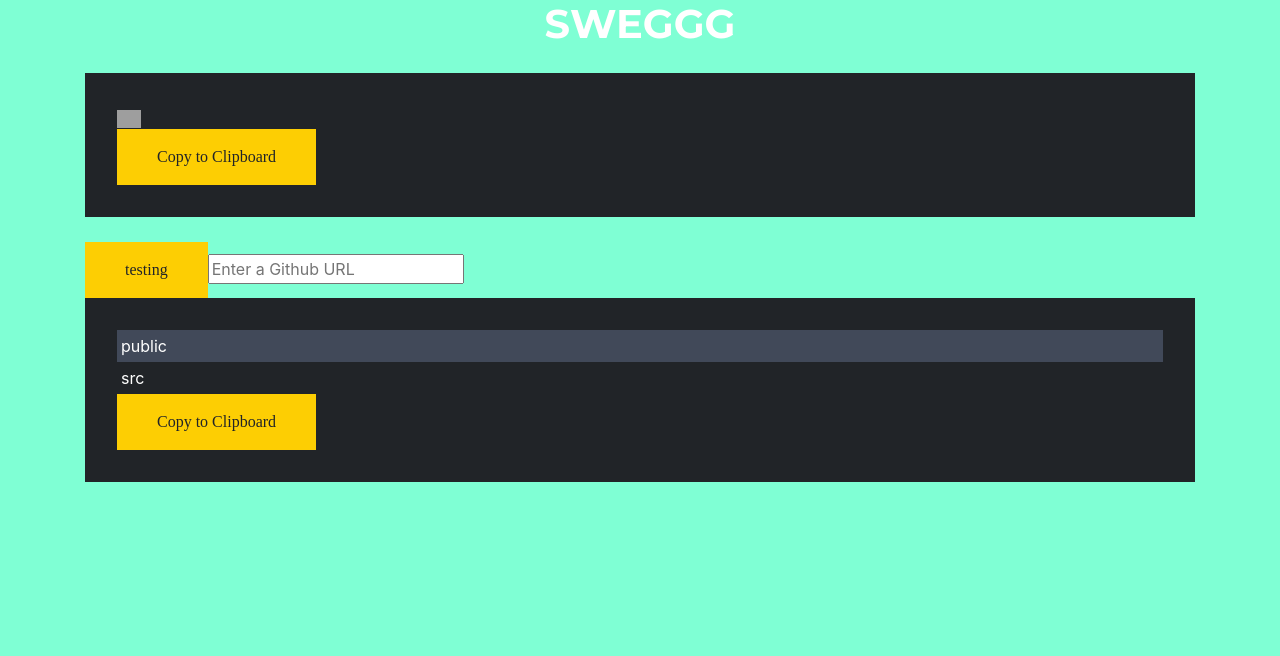
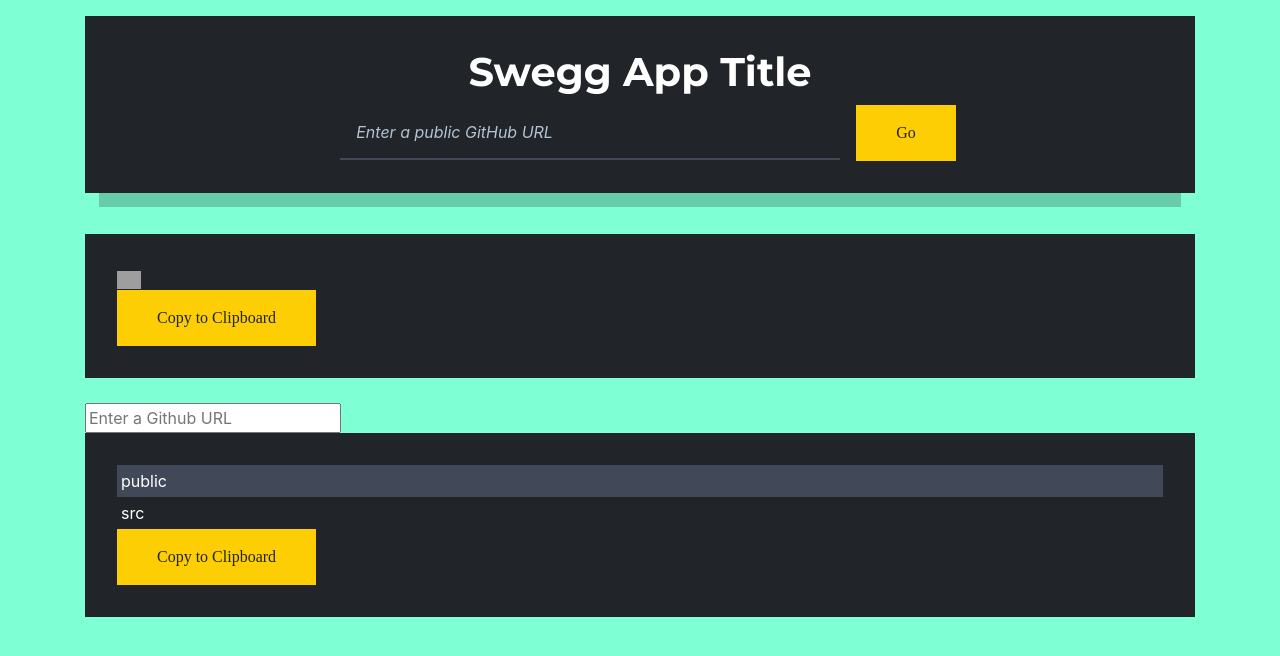
Before and after one commit to cheapreats/auto-readme-docs, a React (Create React App) app: page / in a window 1280 px wide. Shown: the top 656 px of the page. Built offline with nearby package versions, Linux system fonts and the light colour scheme; grey boxes are pictures that could not be loaded; a web font is replaced by a local one.

Commit message:
Create URLBox (design elements only; functionality not ready)

```diff
--- a/src/App.tsx
+++ b/src/App.tsx
@@ -5,6 +5,7 @@
 import MarkdownDisplay from './components/MarkdownDisplay';
 import BadgesSection from "./components/BadgesSection";
 import CustomButton from './components/reusable/CustomButton';
+import URLBox from './components/URLBox';
 
 const App: React.FC = () => {
   const [repoName, setRepoName] = useState('react-ui');
@@ -38,9 +39,8 @@
   }
   return (
     <div className="container">
-      <h1>SWEGGG</h1>
+      <URLBox />
       <BadgesSection repoName={repoName} />
-      <CustomButton value="testing" />
       <input placeholder="Enter a Github URL" type="text" value={url} onChange={handleURLChange} onKeyDown={handleKeyPressed} />
       <MarkdownDisplay content={markdownDisplayContent} />
     </div>
--- /dev/null
+++ b/src/components/URLBox.tsx
@@ -0,0 +1,22 @@
+import React from 'react';
+import Card from './reusable/Card';
+import Input from './reusable/Input';
+import CustomButton from './reusable/CustomButton';
+
+const URLBox: React.FC = () => (
+  <Card>
+    <div className="row">
+      <div className="col">
+        <h1>Swegg App Title</h1>
+      </div>
+    </div>
+    <div className="row">
+      <div className="col" style={{ textAlign: 'center' }}>
+        <Input placeholder="Enter a public GitHub URL" />
+        <CustomButton value="Go" />
+      </div>
+    </div>
+  </Card>
+);
+
+export default URLBox;
--- /dev/null
+++ b/src/components/reusable/Input.tsx
@@ -0,0 +1,32 @@
+import styled from 'styled-components';
+
+const Input = styled.input.attrs((props) => ({
+  type: 'text',
+  placeholder: props.placeholder,
+  value: props.value,
+  onChange: () => props.onChange(),
+}))`
+  color: white;
+  border: none;
+
+  margin: 0rem 1rem;
+  padding: 1rem;
+  min-width: 500px;
+
+  background: none;
+  box-shadow: inset 0px -2px 0 #414959;
+
+  transition: all 200ms;
+
+  &:focus {
+    outline: none;
+    background: #414959;
+  }
+
+  &::placeholder {
+    font-style: italic;
+    color: #b3c3d3;
+  }
+`;
+
+export default Input;
```
